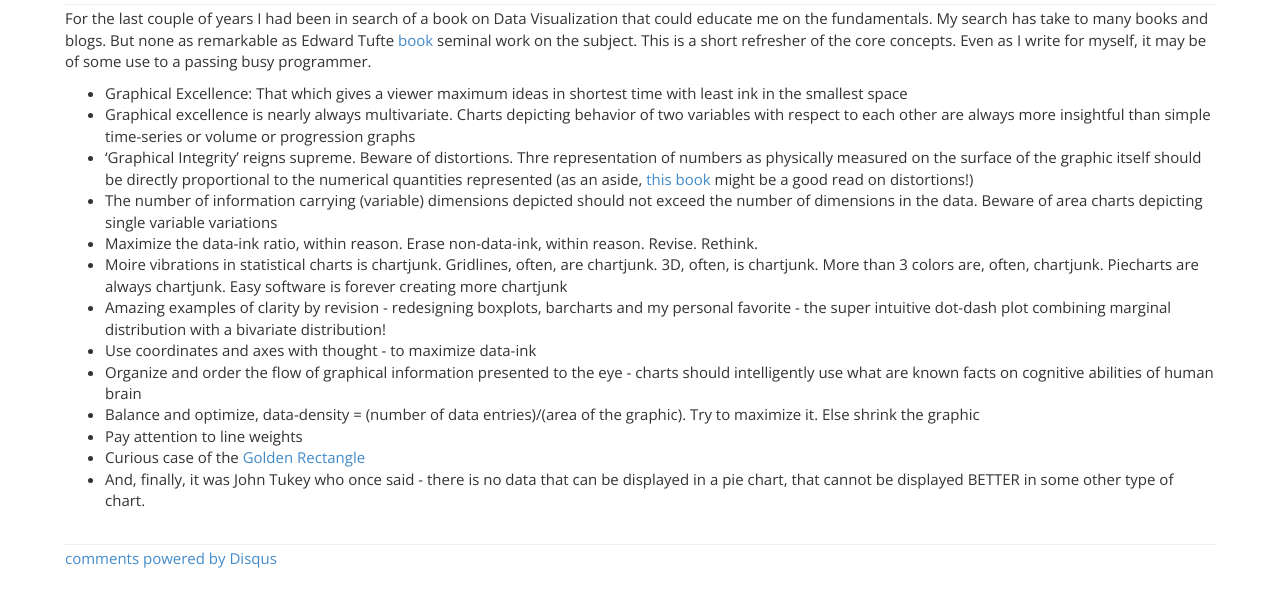
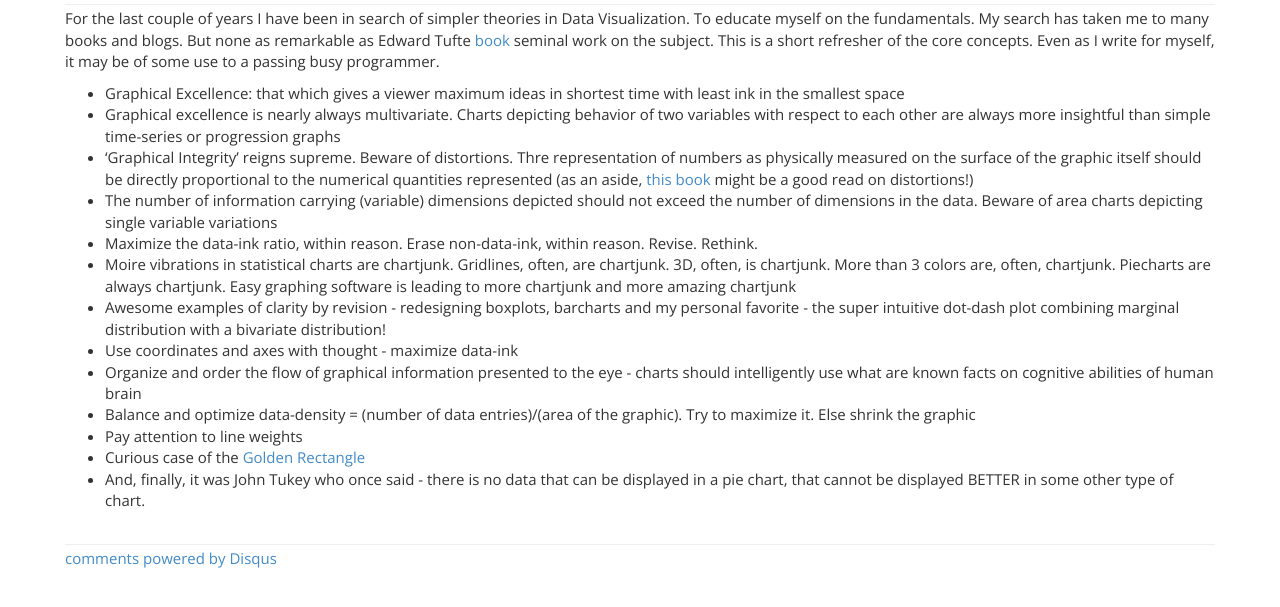
Before and after one commit to bharath12345/bharath12345.github.io, a Jekyll site: the page built from _posts/2013-07-10-the-visual-display-of-quantitative-information.md, in a window 1280 px wide and 1040 px high, cut to the strip 250-936 px from the top of the window. Shown: the top 607 px of the strip. Built offline with Jekyll 4.4.1, drawn with Linux system fonts in a browser that asks for light colours; Markdown is read by kramdown in place of the engine named in the settings; comment, search, counter and statistics services are not loaded.

Commit message:
revisions

```diff
--- a/_posts/2013-07-10-the-visual-display-of-quantitative-information.md
+++ b/_posts/2013-07-10-the-visual-display-of-quantitative-information.md
@@ -4,18 +4,18 @@ title: "The Visual Display of Quantitative Information"
 category: posts
 ---
 
-For the last couple of years I had been in search of a book on Data Visualization that could educate me on the fundamentals. My search has take to many books and blogs. But none as remarkable as Edward Tufte [book](http://www.amazon.com/The-Visual-Display-Quantitative-Information/dp/0961392142) seminal work on the subject. This is a short refresher of the core concepts. Even as I write for myself, it may be of some use to a passing busy programmer.
+For the last couple of years I have been in search of simpler theories in Data Visualization. To educate myself on the fundamentals. My search has taken me to many books and blogs. But none as remarkable as Edward Tufte [book](http://www.amazon.com/The-Visual-Display-Quantitative-Information/dp/0961392142) seminal work on the subject. This is a short refresher of the core concepts. Even as I write for myself, it may be of some use to a passing busy programmer.
 
-* Graphical Excellence: That which gives a viewer maximum ideas in shortest time with least ink in the smallest space
-* Graphical excellence is nearly always multivariate. Charts depicting behavior of two variables with respect to each other are always more insightful than simple time-series or volume or progression graphs
+* Graphical Excellence: that which gives a viewer maximum ideas in shortest time with least ink in the smallest space
+* Graphical excellence is nearly always multivariate. Charts depicting behavior of two variables with respect to each other are always more insightful than simple time-series or progression graphs
 * 'Graphical Integrity' reigns supreme. Beware of distortions. Thre representation of numbers as physically measured on the surface of the graphic itself should be directly proportional to the numerical quantities represented (as an aside, [this book](http://www.amazon.com/How-Lie-Statistics-Darrell-Huff/dp/0393310728) might be a good read on distortions!)
 * The number of information carrying (variable) dimensions depicted should not exceed the number of dimensions in the data. Beware of area charts depicting single variable variations
 * Maximize the data-ink ratio, within reason. Erase non-data-ink, within reason. Revise. Rethink.
-* Moire vibrations in statistical charts is chartjunk. Gridlines, often, are chartjunk. 3D, often, is chartjunk. More than 3 colors are, often, chartjunk. Piecharts are always chartjunk. Easy software is forever creating more chartjunk
-* Amazing examples of clarity by revision -  redesigning boxplots, barcharts and my personal favorite - the super intuitive dot-dash plot combining marginal distribution with a bivariate distribution!
-* Use coordinates and axes with thought - to maximize data-ink
+* Moire vibrations in statistical charts are chartjunk. Gridlines, often, are chartjunk. 3D, often, is chartjunk. More than 3 colors are, often, chartjunk. Piecharts are always chartjunk. Easy graphing software is leading to more chartjunk and more amazing chartjunk
+* Awesome examples of clarity by revision -  redesigning boxplots, barcharts and my personal favorite - the super intuitive dot-dash plot combining marginal distribution with a bivariate distribution!
+* Use coordinates and axes with thought - maximize data-ink
 * Organize and order the flow of graphical information presented to the eye - charts should intelligently use what are known facts on cognitive abilities of human brain
-* Balance and optimize, data-density = (number of data entries)/(area of the graphic). Try to maximize it. Else shrink the graphic
+* Balance and optimize data-density = (number of data entries)/(area of the graphic). Try to maximize it. Else shrink the graphic
 * Pay attention to line weights
 * Curious case of the [Golden Rectangle](http://en.wikipedia.org/wiki/Golden_rectangle)
 * And, finally, it was John Tukey who once said - there is no data that can be displayed in a pie chart, that cannot be displayed BETTER in some other type of chart.
```
